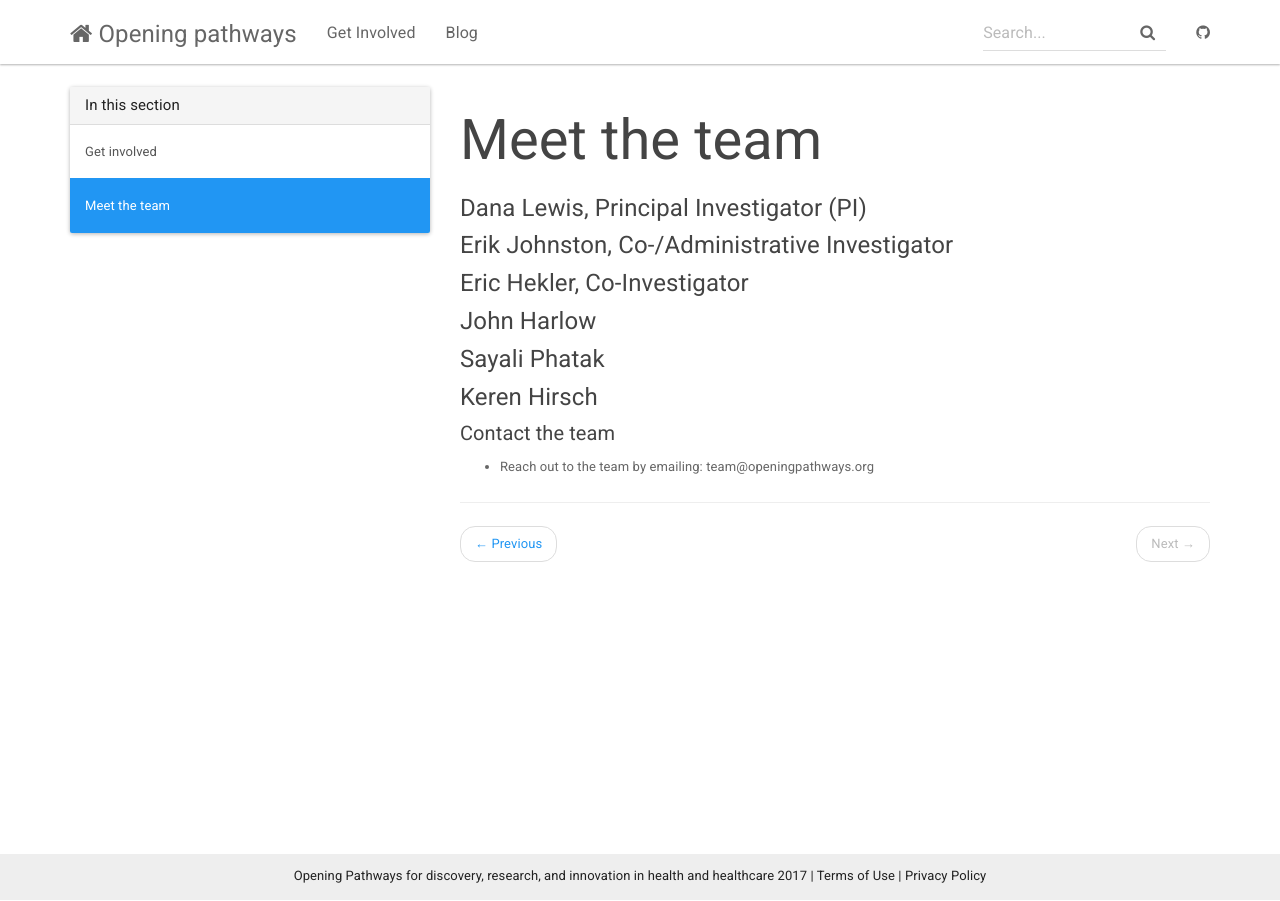
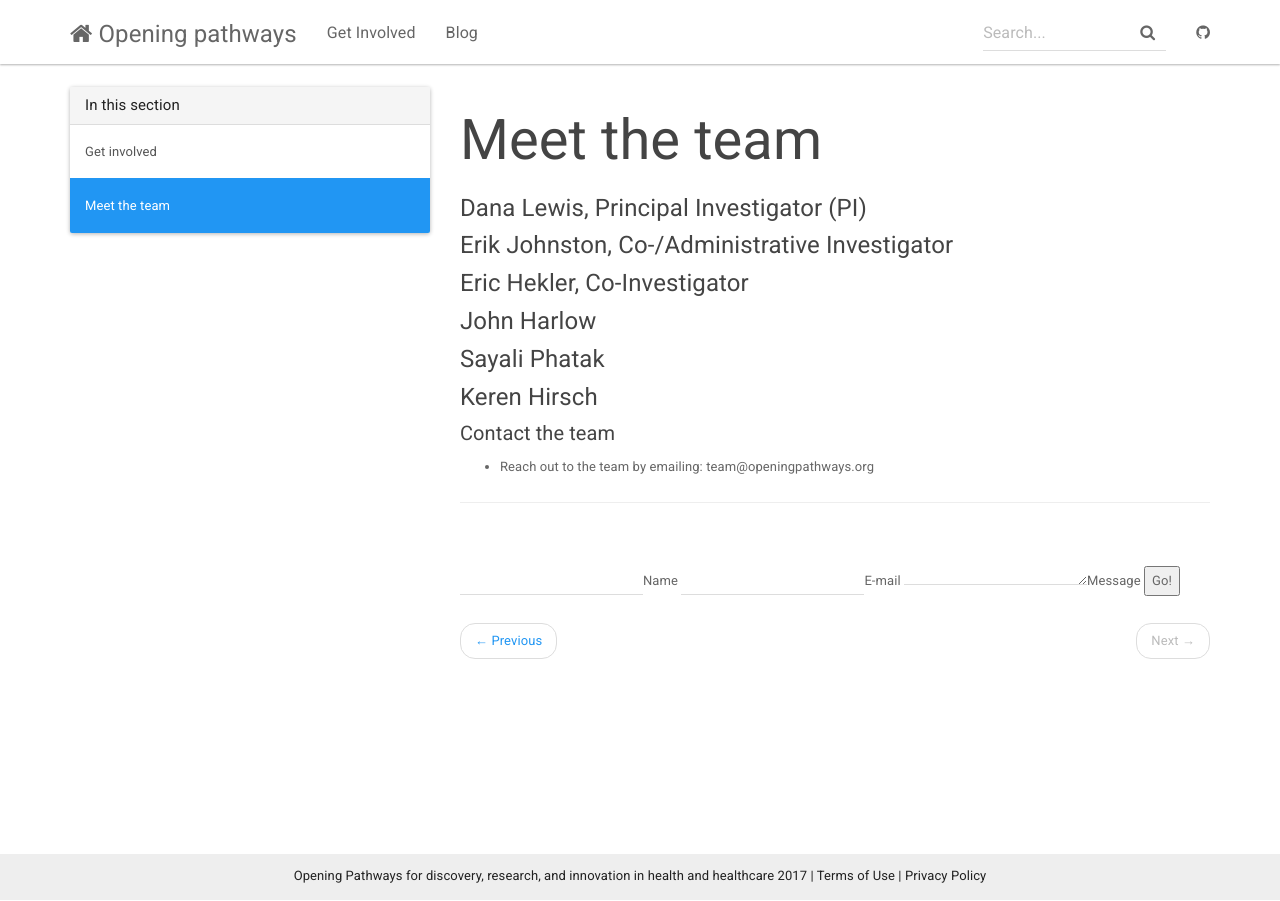
Before and after one commit to danamlewis/Testrepo2, a Jekyll site: the page built from _docs/meet-the-team.md, in a window 1280 px wide. Built offline with Jekyll 4.4.1, drawn with Linux system fonts in a browser that asks for light colours; nearby versions of some CDN libraries.

Commit message:
Attempt simple form for comments

```diff
--- a/_layouts/docs.html
+++ b/_layouts/docs.html
@@ -14,6 +14,16 @@
                 {% if site.comments.provider and page.comments %}
                     {% include comment.html %}
                 {% endif %}
+            <form method="POST" action="https://api.staticman.net/v2/entry/danamlewis/Testrepo2/master/comments">
+  <input name="options[redirect]" type="hidden" value="https://my-site.com">
+  <!-- e.g. "2016-01-02-this-is-a-post" -->
+  <input name="options[slug]" type="hidden" value="{{ page.slug }}">
+  <label><input name="fields[name]" type="text">Name</label>
+  <label><input name="fields[email]" type="email">E-mail</label>
+  <label><textarea name="fields[message]"></textarea>Message</label>
+
+  <button type="submit">Go!</button>
+</form>
            {% include section_nav.html %}
         </div>
 
```
